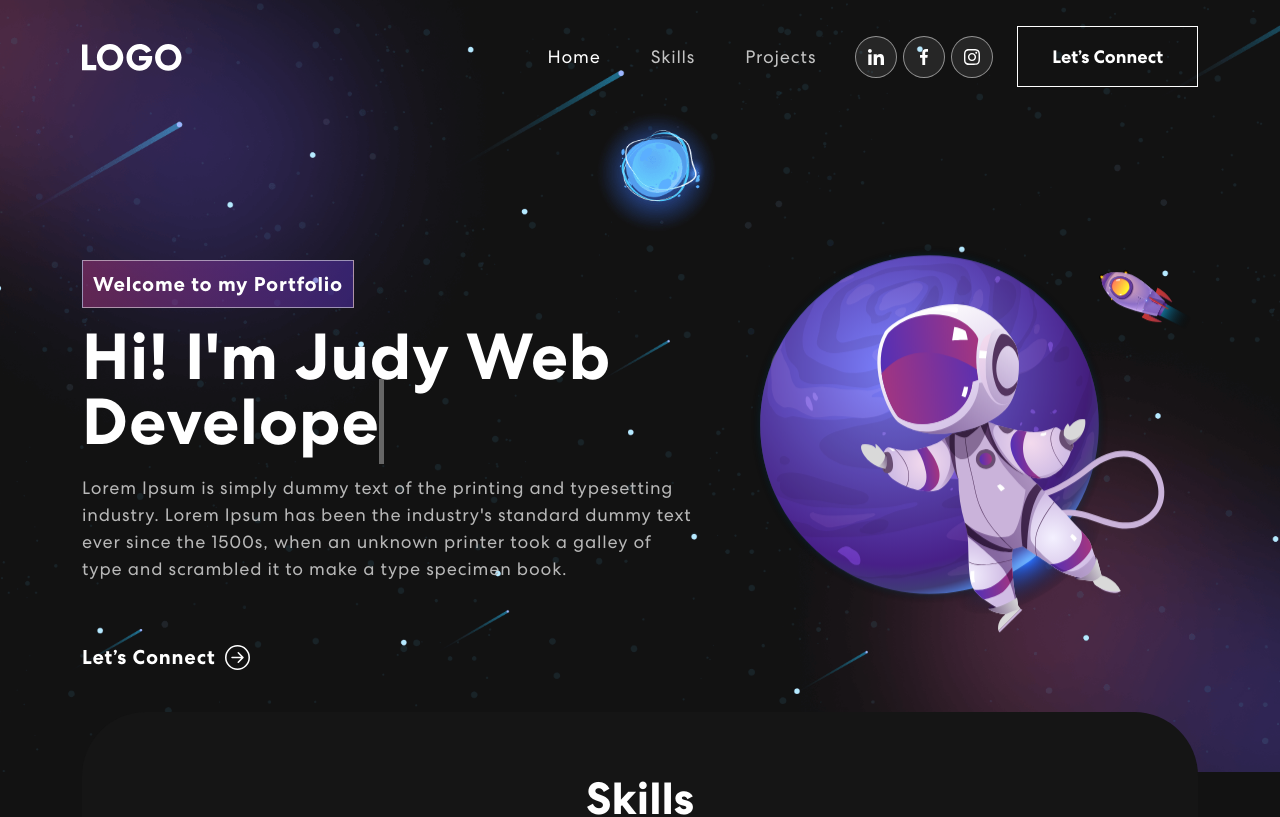
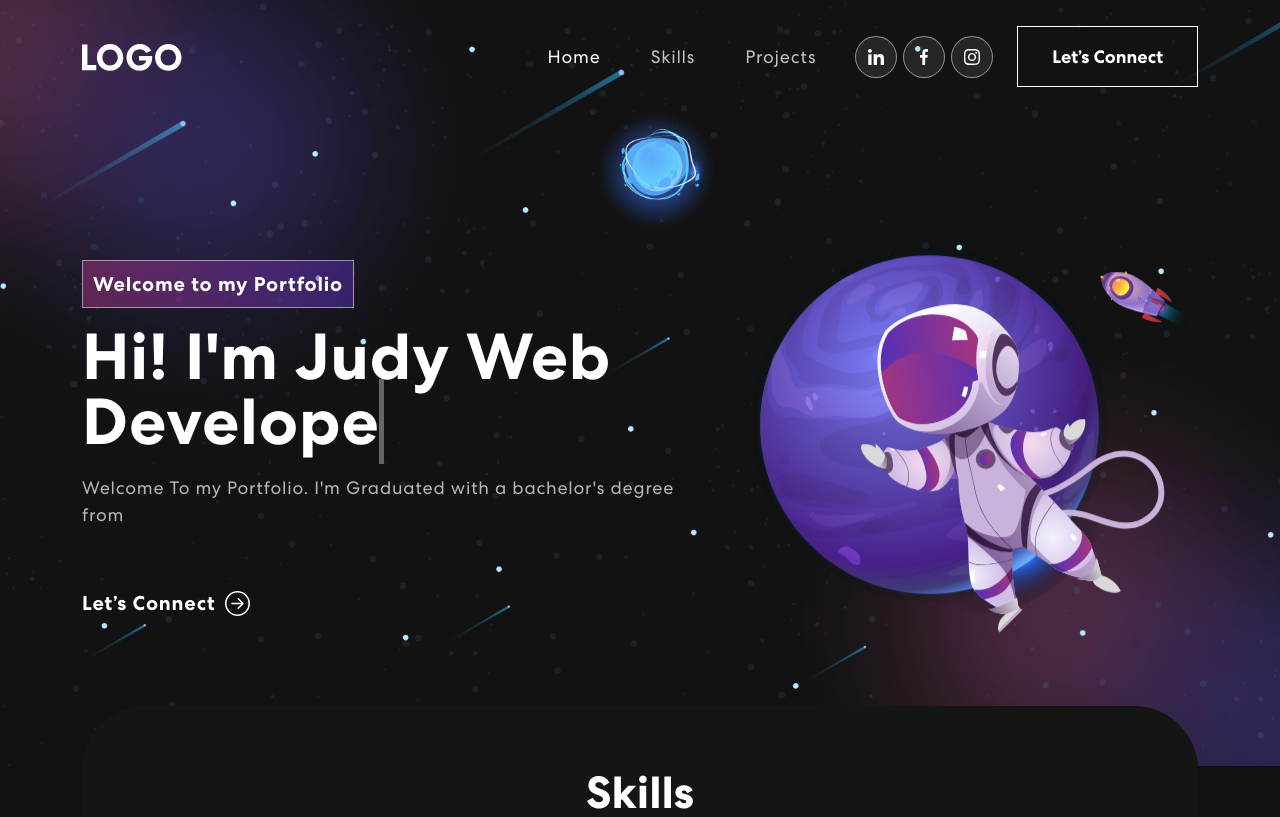
Before and after one commit to s6503052412161/PortFolio2, a React (Create React App) app: page / in a window 1280 px wide. Shown: the top 817 px of the page. Built offline with nearby package versions, Linux system fonts and the light colour scheme; no server answers.

Commit message:
update
update

```diff
--- a/package.json
+++ b/package.json
@@ -21,7 +21,7 @@
     "react-responsive-carousel": "^3.2.23",
     "react-router-dom": "^6.3.0",
     "react-router-hash-link": "^2.4.3",
-    "react-scripts": "5.0.1",
+    "react-scripts": "^3.0.1",
     "web-vitals": "^2.1.4"
   },
   "scripts": {
--- a/src/components/Banner.js
+++ b/src/components/Banner.js
@@ -57,7 +57,7 @@ export const Banner = () => {
               <div className={isVisible ? "animate__animated animate__fadeIn" : ""}>
                 <span className="tagline">Welcome to my Portfolio</span>
                 <h1>{`Hi! I'm Judy`} <span className="txt-rotate" dataPeriod="1000" data-rotate='[ "Web Developer", "Web Designer", "UI/UX Designer" ]'><span className="wrap">{text}</span></span></h1>
-                  <p>Lorem Ipsum is simply dummy text of the printing and typesetting industry. Lorem Ipsum has been the industry's standard dummy text ever since the 1500s, when an unknown printer took a galley of type and scrambled it to make a type specimen book.</p>
+                  <p>Welcome To my Portfolio. I'm Graduated with a bachelor's degree from </p>
                   <button onClick={() => console.log('connect')}>Let’s Connect <ArrowRightCircle size={25} /></button>
               </div>}
             </TrackVisibility>
```
Also changed, not shown: 1 other file (tests, documents, lock files or other folders).
